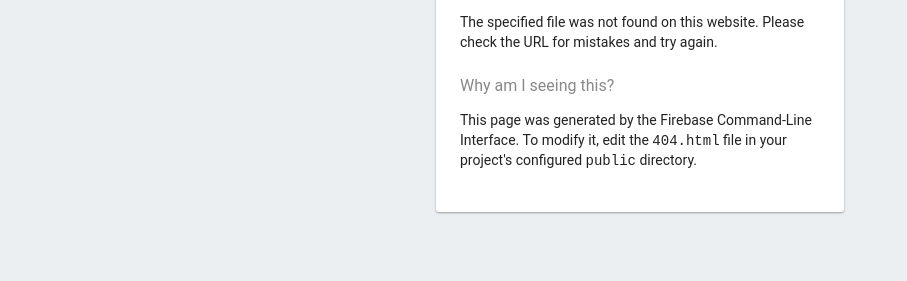
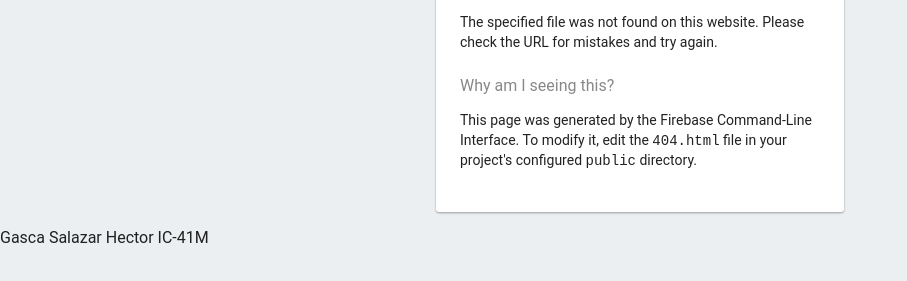
Before and after one commit to HectorGS1810/HGS, a plain HTML site: page public/404.html in a window 1280 px wide. Shown: the part 187-468 px from the top of the page, without its empty margins (0-907 px from the left). Drawn offline with Linux system fonts and the light colour scheme.

Commit message:
Update 404.html

```diff
--- a/public/404.html
+++ b/public/404.html
@@ -29,5 +29,6 @@
       <h3>Why am I seeing this?</h3>
       <p>This page was generated by the Firebase Command-Line Interface. To modify it, edit the <code>404.html</code> file in your project's configured <code>public</code> directory.</p>
     </div>
+    <footer>Gasca Salazar Hector IC-41M</footer>
   </body>
 </html>
```
